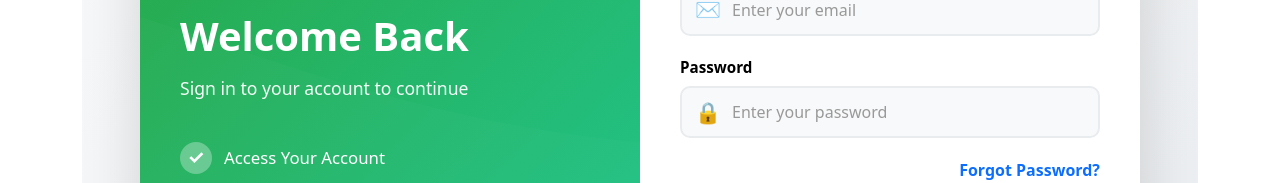
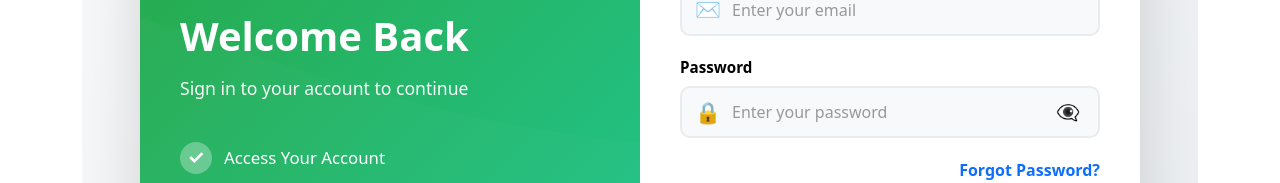
Before and after one commit to patelsaiban9-byte/fitness-store-frontend, a React (Vite) app: page /login in a window 1280 px wide. Shown: the part 279-462 px from the top of the page. Built offline with nearby package versions, Linux system fonts and the light colour scheme.

Commit message:
hide/show password functionality added

```diff
--- a/src/pages/auth.css
+++ b/src/pages/auth.css
@@ -225,6 +225,31 @@
   color: #999999;
 }
 
+.password-toggle-btn {
+  position: absolute;
+  right: 12px;
+  background: none;
+  border: none;
+  font-size: 1.2rem;
+  cursor: pointer;
+  padding: 5px 8px;
+  display: flex;
+  align-items: center;
+  justify-content: center;
+  transition: all 0.2s ease;
+  color: #666;
+  z-index: 2;
+}
+
+.password-toggle-btn:hover {
+  color: #28a745;
+  transform: scale(1.15);
+}
+
+.password-toggle-btn:active {
+  transform: scale(0.95);
+}
+
 .auth-button {
   width: 100%;
   padding: 14px 20px;
--- a/src/pages/forgotPassword.jsx
+++ b/src/pages/forgotPassword.jsx
@@ -39,6 +39,8 @@ function ForgotPassword() {
   const [otp, setOtp] = useState("");
   const [newPassword, setNewPassword] = useState("");
   const [confirmPassword, setConfirmPassword] = useState("");
+  const [showNewPassword, setShowNewPassword] = useState(false);
+  const [showConfirmPassword, setShowConfirmPassword] = useState(false);
   const [otpSent, setOtpSent] = useState(false);
   const [error, setError] = useState("");
   const [loading, setLoading] = useState(false);
@@ -219,13 +221,21 @@ function ForgotPassword() {
                     <div className="input-wrapper">
                       <span className="input-icon">🔒</span>
                       <input
-                        type="password"
+                        type={showNewPassword ? "text" : "password"}
                         className="form-input"
                         value={newPassword}
                         onChange={(e) => setNewPassword(e.target.value)}
                         placeholder="Minimum 6 characters"
                         required
                       />
+                      <button
+                        type="button"
+                        className="password-toggle-btn"
+                        onClick={() => setShowNewPassword(!showNewPassword)}
+                        aria-label="Toggle password visibility"
+                      >
+                        {showNewPassword ? "👁️" : "👁️‍🗨️"}
+                      </button>
                     </div>
                   </div>
 
@@ -234,13 +244,21 @@ function ForgotPassword() {
                     <div className="input-wrapper">
                       <span className="input-icon">🔒</span>
                       <input
-                        type="password"
+                        type={showConfirmPassword ? "text" : "password"}
                         className="form-input"
                         value={confirmPassword}
                         onChange={(e) => setConfirmPassword(e.target.value)}
                         placeholder="Re-enter new password"
                         required
                       />
+                      <button
+                        type="button"
+                        className="password-toggle-btn"
+                        onClick={() => setShowConfirmPassword(!showConfirmPassword)}
+                        aria-label="Toggle password visibility"
+                      >
+                        {showConfirmPassword ? "👁️" : "👁️‍🗨️"}
+                      </button>
                     </div>
                   </div>
 
--- a/src/pages/login.jsx
+++ b/src/pages/login.jsx
@@ -32,6 +32,7 @@ const Toast = ({ message, type, show, onClose }) => {
 function Login({ setIsLoggedIn, setUserRole, mode = "user" }) {
   const [email, setEmail] = useState("");
   const [password, setPassword] = useState("");
+  const [showPassword, setShowPassword] = useState(false);
   const [error, setError] = useState("");
   const navigate = useNavigate();
   const location = useLocation();
@@ -193,13 +194,21 @@ function Login({ setIsLoggedIn, setUserRole, mode = "user" }) {
                   <div className="input-wrapper">
                     <span className="input-icon">🔒</span>
                     <input
-                      type="password"
+                      type={showPassword ? "text" : "password"}
                       className="form-input"
                       value={password}
                       onChange={(e) => setPassword(e.target.value)}
                       placeholder="Enter your password"
                       required
                     />
+                    <button
+                      type="button"
+                      className="password-toggle-btn"
+                      onClick={() => setShowPassword(!showPassword)}
+                      aria-label="Toggle password visibility"
+                    >
+                      {showPassword ? "👁️" : "👁️‍🗨️"}
+                    </button>
                   </div>
                 </div>
 
--- a/src/pages/register.jsx
+++ b/src/pages/register.jsx
@@ -29,6 +29,7 @@ function Register() {
   const [email, setEmail] = useState("");
   const [phone, setPhone] = useState("");
   const [password, setPassword] = useState("");
+  const [showPassword, setShowPassword] = useState(false);
   const [error, setError] = useState("");
   const navigate = useNavigate();
 
@@ -201,7 +202,7 @@ function Register() {
                   <div className="input-wrapper">
                     <span className="input-icon">🔒</span>
                     <input
-                      type="password"
+                      type={showPassword ? "text" : "password"}
                       className="form-input"
                       value={password}
                       onChange={(e) => setPassword(e.target.value)}
@@ -209,6 +210,14 @@ function Register() {
                       autoComplete="new-password"
                       required
                     />
+                    <button
+                      type="button"
+                      className="password-toggle-btn"
+                      onClick={() => setShowPassword(!showPassword)}
+                      aria-label="Toggle password visibility"
+                    >
+                      {showPassword ? "👁️" : "👁️‍🗨️"}
+                    </button>
                   </div>
                 </div>
 
```
